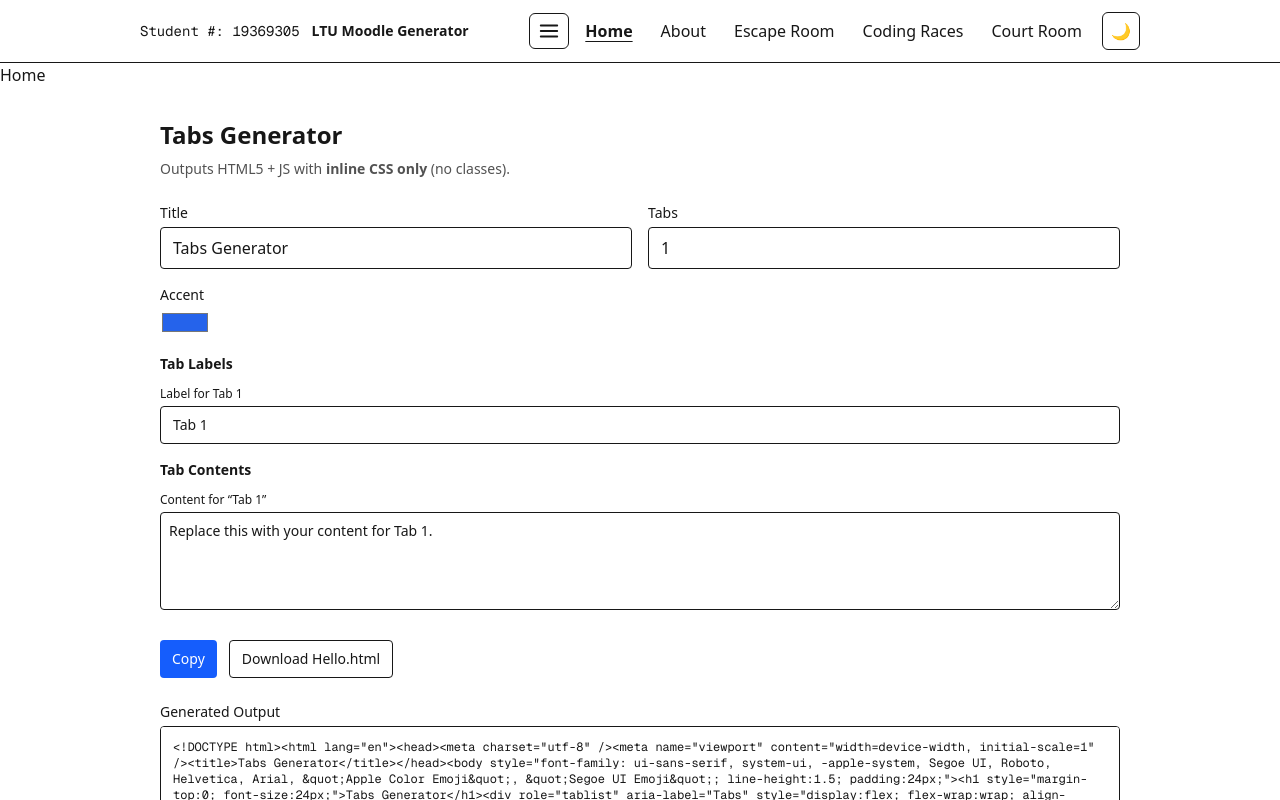
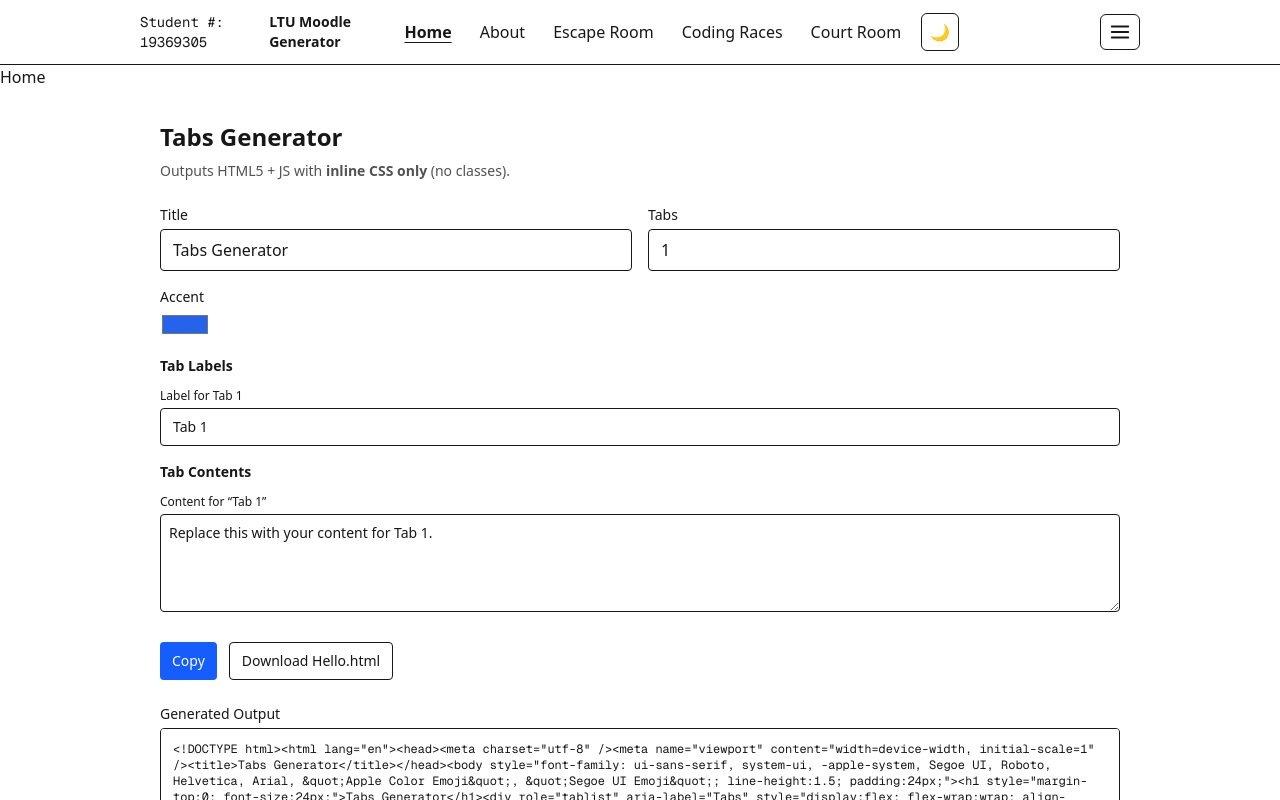
Before and after one commit to Aleco6/ltu-moodle-generator, a Next.js app: page / in a window 1280 px wide. Shown: the top 800 px of the page. Built offline with nearby package versions, Linux system fonts and the light colour scheme.

Commit message:
Update globals.css, Header, Nav and add tailwind config

```diff
--- a/src/app/globals.css
+++ b/src/app/globals.css
@@ -27,6 +27,15 @@
   border-radius: 0.375rem;  /* optional rounded corners */
 }
 
+.dark select option {
+  background-color: #000000; /* black option background */
+  color: #ffffff;           /* white text */
+}
+
+
+
+
+
 @media (prefers-color-scheme: dark) {
   select {
     background-color: #000000;
@@ -35,6 +44,18 @@
   }
 }
 
+.dark [aria-controls="primary-menu-popover"]:hover {
+  background-color: #262626; /* neutral-800 */
+}
+
+.dark #primary-menu-popover {
+  background-color: #171717;
+  color: #ffffff;
+  border: 1px solid #ffffff;
+}
+.dark #primary-menu-popover [role="menuitem"]:hover {
+  background-color: #262626;
+}
 
 @theme inline {
   --color-background: var(--background);
--- a/src/components/Header.tsx
+++ b/src/components/Header.tsx
@@ -1,4 +1,4 @@
-// components/Header.tsx
+
 import Nav from "@/components/Nav";
 
 type HeaderProps = {
@@ -12,7 +12,7 @@ export default function Header({ studentName, studentNumber }: HeaderProps) {
       className="flex items-center justify-between px-4 py-3 border-b bg-white dark:bg-neutral-900"
       role="banner"
     >
-      {/* Left side: Student info + brand */}
+
       <div className="flex items-center gap-3">
         <span
           className="font-mono text-sm font-semibold px-2 py-1 border rounded-md"
@@ -31,18 +31,9 @@ export default function Header({ studentName, studentNumber }: HeaderProps) {
       {/* Right side: Navigation */}
       <Nav />
 
-      {/* Hidden info for screen readers */}
       <span className="sr-only">
         {studentName} – {studentNumber}
       </span>
     </header>
   );
 }
-
-.dark select {
-  background-color: #000000; /* black background */
-  color: #ffffff;           /* white text */
-  border: 1px solid #ffffff; /* white border */
-  padding: 0.5rem;
-  border-radius: 0.375rem;  /* optional rounded corners */
-}
--- a/src/components/Nav.tsx
+++ b/src/components/Nav.tsx
@@ -6,7 +6,7 @@ import { useEffect, useState } from "react";
 import ThemeToggle from "@/components/ThemeToggle";
 
 const links = [
-  { href: "/", label: "Home" },           // Tabs = homepage
+  { href: "/", label: "Home" },
   { href: "/about", label: "About" },
   { href: "/escape-room", label: "Escape Room" },
   { href: "/coding-races", label: "Coding Races" },
@@ -17,25 +17,10 @@ export default function Nav() {
   const pathname = usePathname() || "/";
   const [menuOpen, setMenuOpen] = useState(false);
 
-  // close mobile menu when route changes
   useEffect(() => setMenuOpen(false), [pathname]);
 
   return (
-    <div className="relative flex items-center gap-2">
-      {/* Hamburger (always visible; add md:hidden later if desired) */}
-      <button
-        type="button"
-        aria-label="Open menu"
-        aria-expanded={menuOpen}
-        aria-controls="primary-menu-popover"
-        onClick={() => setMenuOpen((v) => !v)}
-        className="inline-flex items-center justify-center rounded-md border px-2 py-1.5 hover:bg-neutral-100 dark:hover:bg-neutral-800"
-      >
-        <svg width="22" height="22" viewBox="0 0 24 24" fill="none" aria-hidden>
-          <path d="M3 6h18M3 12h18M3 18h18" stroke="currentColor" strokeWidth="2" strokeLinecap="round" />
-        </svg>
-      </button>
-
+    <div className="relative flex items-center gap-2 w-full">
       {/* Desktop menu */}
       <nav aria-label="Primary" className="flex items-center gap-3">
         {links.map((l) => {
@@ -55,10 +40,35 @@ export default function Nav() {
         })}
       </nav>
 
-      {/* Theme toggle from provider */}
+
       <ThemeToggle />
 
-      {/* Mobile popover */}
+
+      <button
+        type="button"
+        aria-label="Open menu"
+        aria-expanded={menuOpen}
+        aria-controls="primary-menu-popover"
+        onClick={() => setMenuOpen((v) => !v)}
+        className="ml-auto inline-flex items-center justify-center rounded-md border px-2 py-1.5 hover:bg-neutral-100 dark:hover:bg-neutral-800"
+      >
+        <svg
+          width="22"
+          height="22"
+          viewBox="0 0 24 24"
+          fill="none"
+          aria-hidden
+        >
+          <path
+            d="M3 6h18M3 12h18M3 18h18"
+            stroke="currentColor"
+            strokeWidth="2"
+            strokeLinecap="round"
+          />
+        </svg>
+      </button>
+
+      {/* Mobile dropdown menu */}
       <div
         id="primary-menu-popover"
         className={`absolute right-0 top-full mt-2 w-56 rounded-lg border bg-white dark:bg-neutral-900 shadow-lg p-2 ${
--- /dev/null
+++ b/tailwind.config.js
@@ -0,0 +1,13 @@
+/** @type {import('tailwindcss').Config} */
+module.exports = {
+  darkMode: 'class',
+  content: [
+    './pages/**/*.{js,ts,jsx,tsx}',
+    './components/**/*.{js,ts,jsx,tsx}',
+    './app/**/*.{js,ts,jsx,tsx}',
+  ],
+  theme: {
+    extend: {},
+  },
+  plugins: [],
+}
```
